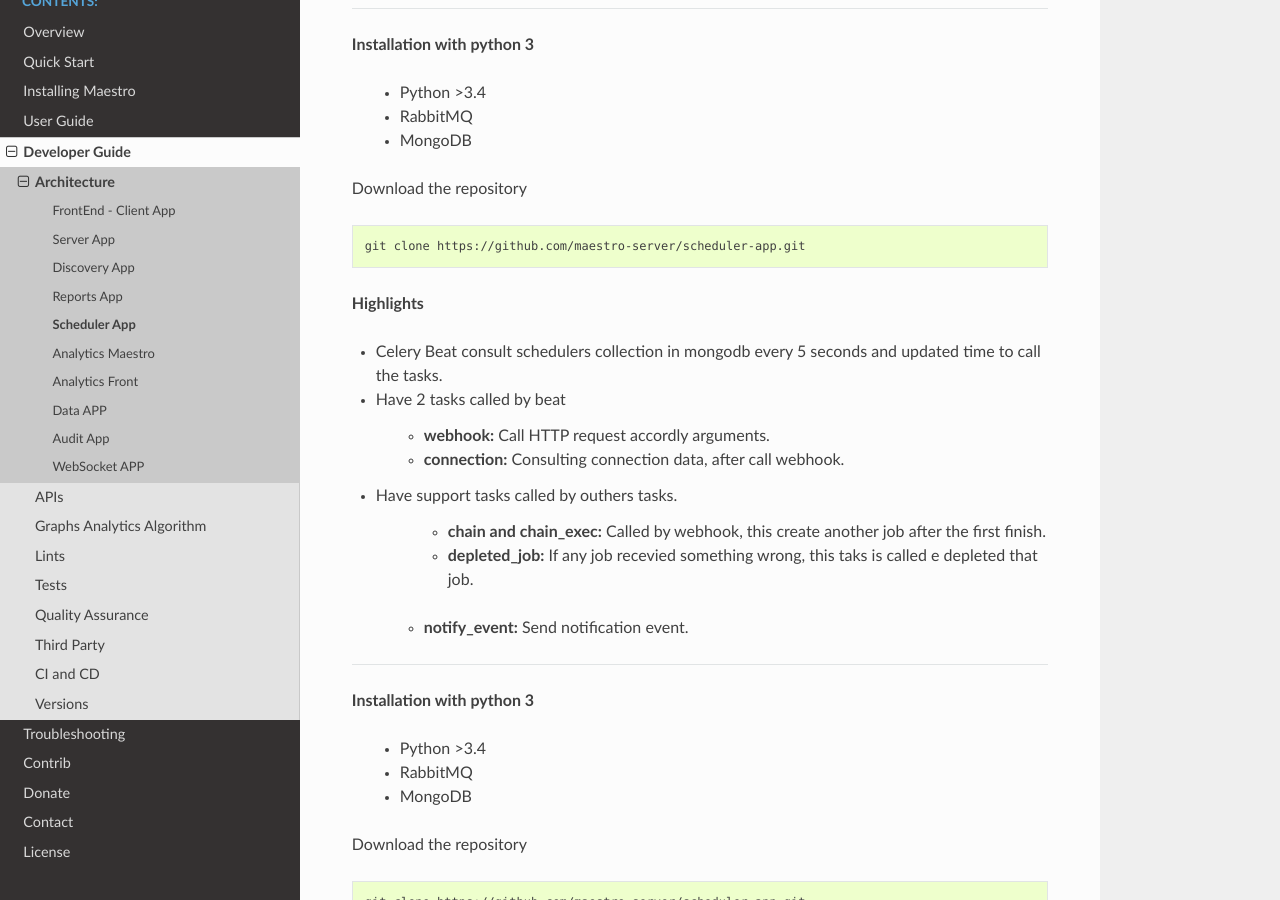
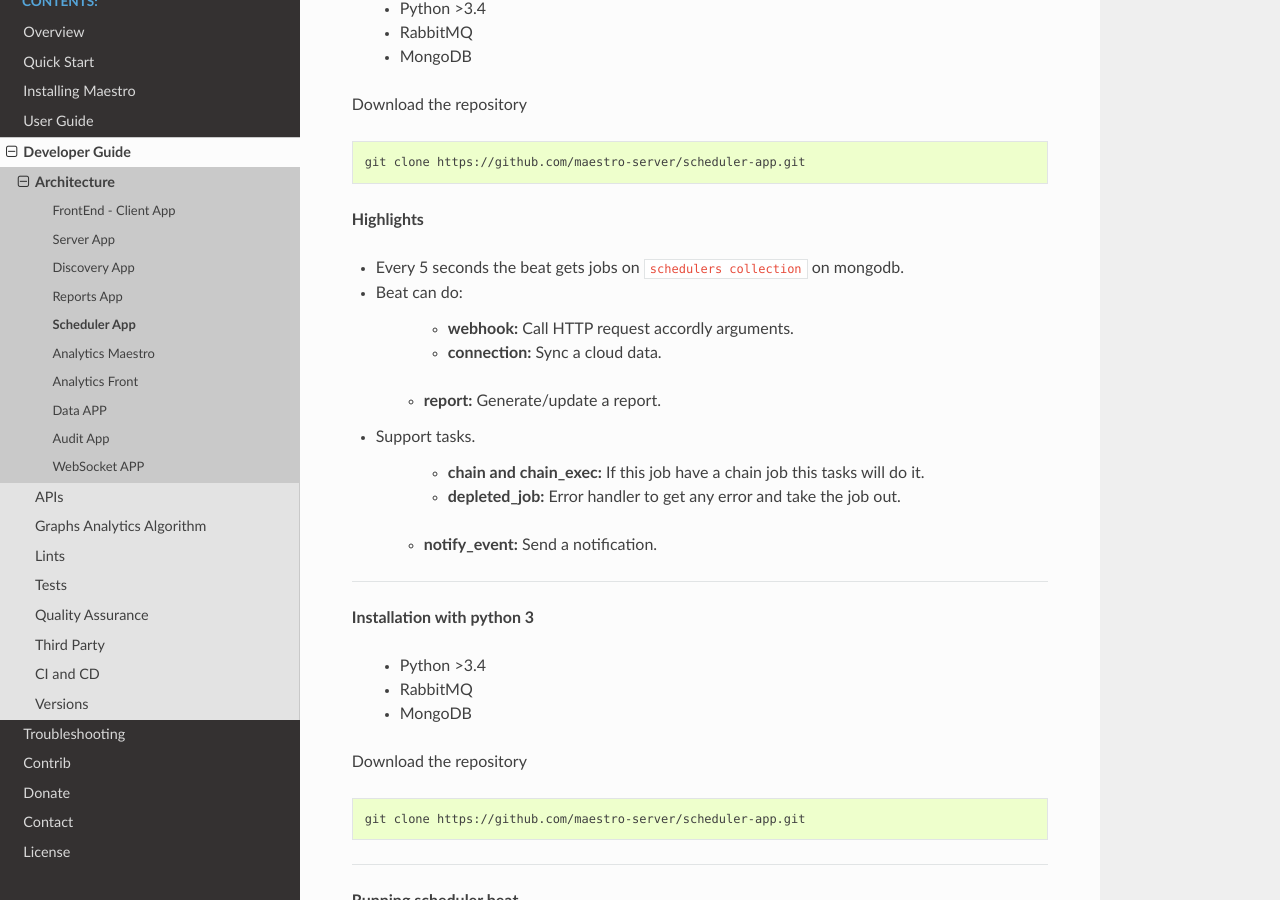
Before and after one commit to maestro-server/webdocs, a Sphinx documentation site: the page built from docs/developer/architecture/scheduler_app.rst, in a window 1280 px wide and 900 px high, scrolled down 774 px. Built offline with Sphinx 7.4.7 and the Read the Docs theme 2.0.0, drawn with Linux system fonts in a browser that asks for light colours; formulas are drawn with MathJax 3; some of the changed text lies outside the part shown.

Commit message:
english update

```diff
--- a/docs/developer/architecture/data_app.rst
+++ b/docs/developer/architecture/data_app.rst
@@ -35,7 +35,7 @@
 
     docker-compose up -d
 
-It setup a mongodb
+Running a mongodb
 
 ----------
 
--- a/docs/developer/architecture/discovery_app.rst
+++ b/docs/developer/architecture/discovery_app.rst
@@ -1,10 +1,9 @@
 Discovery App
 -------------
 
-Discovery App is a crawler encharge to connect yo cloud providers.
+Discovery App is a crawler resposanble to connect yo cloud providers.
 
-- Encharge to manager and authenticate in each cloud provider
-- Crawler data and record it on Maestro db
+- To manager and authenticate in each cloud provider
 - Translate cloud data to maestro data.
 
 ----------
--- a/docs/developer/architecture/reports_app.rst
+++ b/docs/developer/architecture/reports_app.rst
@@ -3,7 +3,7 @@
 
 Reports app, generate reports
 
-- Understand complex queries and generate reports
+- Parse complex queries and generate reports
 - Manage storage and control each technical flow
 - Transform in artifact pdf, csv or json
 
--- a/docs/developer/architecture/scheduler_app.rst
+++ b/docs/developer/architecture/scheduler_app.rst
@@ -2,13 +2,10 @@
 Scheduler App
 -------------
 
-Scheduler App service to manage and execute jobs
+Scheduler App are able to manage and execute jobs
 
 - Schedule jobs, interval or crontab
-- Requests chain jobs
-- Modules
-    - Webhook: Call URL request
-    - Connections: Call Crawler task
+- Do chain jobs
 
 ----------
 
@@ -33,21 +30,23 @@
 
 **Highlights**
 
-- Celery Beat consult schedulers collection in mongodb every 5 seconds and updated time to call the tasks.
+- Every 5 seconds the beat gets jobs on ``schedulers collection`` on mongodb.
 
-- Have 2 tasks called by beat
+- Beat can do:
 
 	- **webhook:** Call HTTP request accordly arguments.
 
-	- **connection:** Consulting connection data, after call webhook.
+	- **connection:** Sync a cloud data.
 
-- Have support tasks called by outhers tasks.
+    - **report:** Generate/update a report.
 
-	- **chain and chain_exec:** Called by webhook, this create another job after the first finish.
+- Support tasks.
 
-	- **depleted_job:** If any job recevied something wrong, this taks is called e depleted that job.
+	- **chain and chain_exec:** If this job have a chain job this tasks will do it.
 
-    - **notify_event:** Send notification event.
+	- **depleted_job:**  Error handler to get any error and take the job out.
+
+    - **notify_event:** Send a notification.
 
 
 ----------
--- a/docs/developer/architecture/server_app.rst
+++ b/docs/developer/architecture/server_app.rst
@@ -1,7 +1,7 @@
 Server App
 ----------
 
-Server App is the main application:
+Server app is the main service; also they act as a middleware to authenticate and authorize users, connect to the database and connect onto other services.
 
 - Authentication and authorization
 - Validate and create entities (crud ops)
--- a/docs/developer/architecture/ws_app.rst
+++ b/docs/developer/architecture/ws_app.rst
@@ -2,10 +2,11 @@
 WebSocket APP
 ---------------
 
-It's websocket server with restfull hooks, maestro websocket use centrifugo project.
+Centrifugo server with rest hooks. It is a websocket + rest server, the websocket is used by client to get a real time notification, and the rest is used by internal maestro do send a notification to the client.
+
 - Client notification using webscokets
 
-Websocket system using `Centrifugo OpenSource project <https://github.com/centrifugal>`_ (Centrifugo OpenSource project).
+Websocket implement a `Centrifugo OpenSource project <https://github.com/centrifugal>`_ (Centrifugo OpenSource project).
 
 ---------------
 
```
